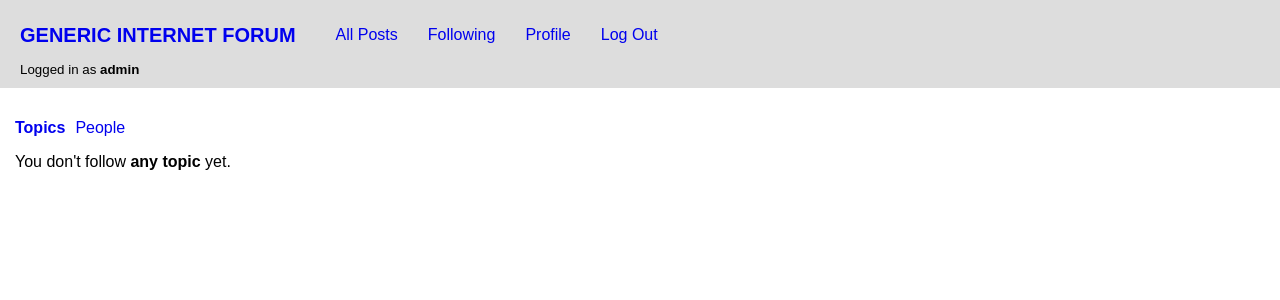
After one commit to lugrao/cs5w-django-forum, a Django app: page /following/topics in a window 1280 px wide. The commit adds this page. Shown: the top 300 px of the page. Run offline with Django 3.2, Linux system fonts and the light colour scheme; a user stored in the database is signed in.

Commit message:
add 'all posts' view; add 'following' view

```diff
--- /dev/null
+++ b/forum/static/forum/following.css
@@ -0,0 +1,9 @@
+#links ul {
+    display:flex;
+    gap: 10px;
+    padding: 0;
+}
+
+a {
+    text-decoration: none;
+}
--- a/forum/static/forum/styles.css
+++ b/forum/static/forum/styles.css
@@ -3,8 +3,8 @@ body {
   font-family: sans-serif;
 }
 
-.body{
-    padding:15px;
+.body {
+  padding: 15px;
 }
 
 ul {
@@ -12,15 +12,18 @@ ul {
 }
 
 nav {
-    display: flex;
-    align-items: center;
   background-color: #dddddd;
   padding: 10px 20px;
 }
 
-nav > a {
+nav > div {
+  display: flex;
+  align-items: center;
+}
+
+#site-title {
   font-weight: bold;
-    font-size: 23px;
+  font-size: 20px;
 }
 
 nav a {
@@ -28,6 +31,13 @@ nav a {
 }
 
 nav ul {
-    display:flex;
+  display: flex;
   gap: 30px;
 }
+
+small {
+}
+
+a:visited {
+  color: blue;
+}
--- /dev/null
+++ b/forum/templates/forum/following-topics.html
@@ -0,0 +1,32 @@
+{% extends "forum/layout.html" %}
+{% load static %}
+{% block css %}
+    <link href="{% static 'forum/following.css' %}" rel="stylesheet">
+{% endblock %}
+
+{% block body %}
+
+    {% if user.is_authenticated %}
+        <div id="links">
+            <ul>
+                <li><a href="{% url 'following_topics' %}"><b>Topics</b></a></li>
+                <li><a href="{% url 'following_people' %}">People</a></li>
+            </ul>
+        </div>
+
+        {% if topics %}
+            <div id="topics">
+                <h1>Posts from topics you follow</h1>
+                <ul>
+                    {% for topic in topics %}
+                    <li><a href="{% url 'topic' topic.name %}">{{ topic.name }}</a> <span class="username">{{ topic.creator.username }}</span></li>
+                    {% endfor %}
+                </ul>
+            </div>
+        {%  else %}
+            <p>You don't follow <b>any topic</b> yet.</p>
+        {% endif %}
+    {% else%}
+            <p>You must be logged in to view things you follow.</p>
+    {% endif %}
+{% endblock %}
--- a/forum/templates/forum/index.html
+++ b/forum/templates/forum/index.html
@@ -1,7 +1,11 @@
 {% extends "forum/layout.html" %}
 {% load static %}
+{% block css %}
+    <link href="{% static 'forum/index.css' %}" rel="stylesheet">
+{% endblock %}
 
 {% block body %}
+    {% if topics %}
         <div id="topics">
             <h1>Topics</h1>
             <ul>
@@ -10,4 +14,5 @@
                 {% endfor %}
             </ul>
         </div>
+    {% endif %}
 {% endblock %}
--- a/forum/templates/forum/layout.html
+++ b/forum/templates/forum/layout.html
@@ -5,26 +5,24 @@
     <head>
         <title>{% block title %}Generic Internet Forum{% endblock %}</title>
         <link href="{% static 'forum/styles.css' %}" rel="stylesheet">
-        <link href="{% static 'forum/topics.css' %}" rel="stylesheet">
+        {% block css %}
+        {% endblock %}
     </head>
     <body>
 
         <nav>
-            <a href="{% url 'index' %}">Generic Internet Forum</a>
-
             <div>
-              <ul>
-                {% if user.is_authenticated %}
-                    <li>
-                        <a href="{% url 'profile' user.username %}"><strong>{{ user.username }}</strong></a>
-                    </li>
-                {% endif %}
+                <a id="site-title" href="{% url 'index' %}">GENERIC INTERNET FORUM</a>
+                <ul>
                 <li>
-                  <a href="{% url 'index' %}">All Posts</a>
+                    <a href="{% url 'all_posts' %}">All Posts</a>
                 </li>
                 {% if user.is_authenticated %}
                     <li>
-                        <a href="">Following</a>
+                        <a href="{% url 'following_topics' %}">Following</a>
+                    </li>
+                    <li>
+                        <a href="{% url 'profile' user.username %}">Profile</a>
                     </li>
                     <li>
                         <a href="{% url 'logout' %}">Log Out</a>
@@ -37,8 +35,11 @@
                         <a href="{% url 'register' %}">Register</a>
                     </li>
                 {% endif %}
-              </ul>
+                </ul>
             </div>
+            {% if user.is_authenticated %}
+                <small>Logged in as <strong>{{ user.username }}</strong></small>
+            {% endif %}
           </nav>
 
         <div class="body">
@@ -46,7 +47,7 @@
             {% endblock %}
         </div>
 
-        {% block script%}
+        {% block script %}
         {% endblock %}
     </body>
 </html>
--- a/forum/urls.py
+++ b/forum/urls.py
@@ -10,4 +10,7 @@ urlpatterns = [
     path("topic/<str:topic_name>", views.topic, name="topic"),
     path("post/<str:post_id>", views.post, name="post"),
     path("profile/<str:username>", views.profile, name="profile"),
+    path("all-posts", views.all_posts, name="all_posts"),
+    path("following/topics", views.following_topics, name="following_topics"),
+    path("following/people", views.following_people, name="following_people"),
 ]
--- a/forum/views.py
+++ b/forum/views.py
@@ -100,7 +100,24 @@ def profile(request, username):
         })
 
     topics_following = profile_user.topics_following.all()
+    users_following = profile_user.users_following.all()
     return render(request, "forum/profile.html", {
         "profile_user": profile_user,
-        "topics_following": topics_following
+        "topics_following": topics_following,
+        "users_following": users_following
     })
+
+
+def following_topics(request):
+    return render(request, "forum/following-topics.html")
+
+
+def following_people(request):
+    return render(request, "forum/following-people.html")
+
+
+def all_posts(request):
+    posts = Post.objects.all()
+    return render(request, "forum/all-posts.html", {
+        "posts": posts
+    })
```
Also changed, not shown: forum/static/forum/all-posts.css (added, +20 -0 lines), forum/templates/forum/all-posts.html (added, +22 -0 lines), forum/templates/forum/following-people.html (added, +32 -0 lines), forum/templates/forum/profile.html (+16 -5 lines), db.sqlite3, forum/static/forum/index.css (renamed from forum/static/forum/topics.css). Lines whose indentation alone changed are shown as unchanged.
